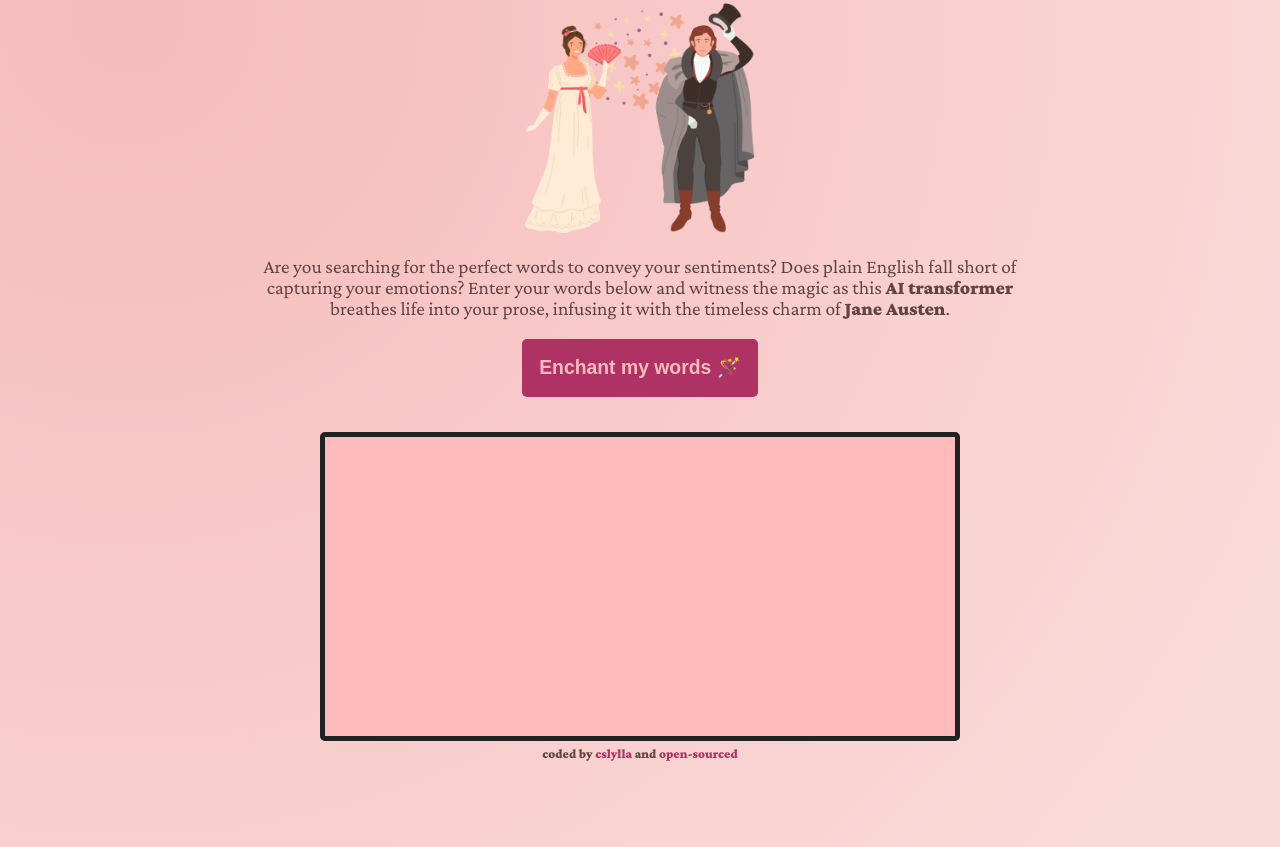
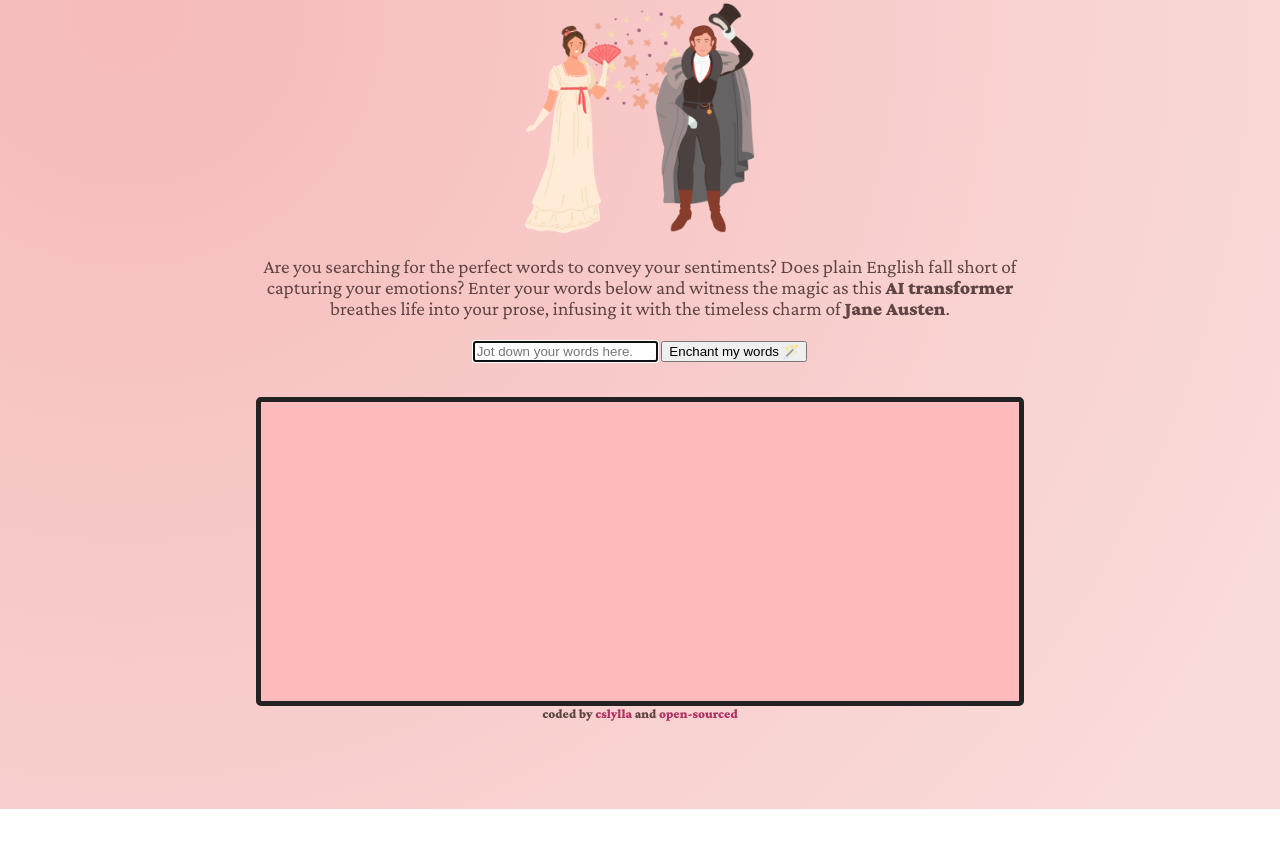
Before and after one commit to cslylla/ai-text-transformer, a plain HTML site: page index.html in a window 1280 px wide. Shown: the part 191-1038 px from the top of the page. After the commit the page ends 1000 px from the top, so only its background shows below. Drawn offline with nearby package versions, Linux system fonts and the light colour scheme.

Commit message:
Added basic HTML

```diff
--- a/index.html
+++ b/index.html
@@ -32,18 +32,22 @@
         </header>
 
         <main>
-            <button id="button" title="Transform text">Enchant my words 🪄</button>
+            <form>
+                <input type="text" placeholder="Jot down your words here." autofocus required autocomplete="off"/>
+                <input type="submit" id="button" title="Transform text" value="Enchant my words 🪄" />
+            </form>
             <div class="response" id="response">
                 <span id="text"></span>
                 <span id="afterText"></span>
             </div>
-            <small>
-                coded by <a href="https://www.linkedin.com/in/lillacsanaky/" target="_blank" rel="noreferrer noopener"
-                    class="linkedin" title="Go to LinkedIn">cslylla</a>
-                and <a href="https://github.com/cslylla/ai-text-transformer" target="_blank" rel="noreferrer noopener"
-                    title="Go to GitHub">open-sourced</a>
-            </small>
         </main>
+
+        <footer>
+            coded by <a href="https://www.linkedin.com/in/lillacsanaky/" target="_blank" rel="noreferrer noopener"
+            class="linkedin" title="Go to LinkedIn">cslylla</a>
+            and <a href="https://github.com/cslylla/ai-text-transformer" target="_blank" rel="noreferrer noopener"
+            title="Go to GitHub">open-sourced</a>
+        </footer>
     </div>
     <script src="src/script.js" type="module"></script>
 </body>
--- a/src/styles.css
+++ b/src/styles.css
@@ -46,9 +46,9 @@ h1 {
   max-width: 30%;
 }
 
-/* Transformer */
+/* Main */
 main {
-  width: 50%;
+  width: 60%;
   margin: 0 auto;
 }
 
@@ -82,17 +82,18 @@ button:hover {
   margin: 0;
 }
 
-small {
+/* Footer */
+footer {
   font-size: small;
   font-weight: bold;
 }
 
-small a {
+footer a {
   color: var(--button-color);
   text-decoration: none;
 }
 
-small a:hover {
+footer a:hover {
   color: var(--button-hover-color);
 }
 
```
